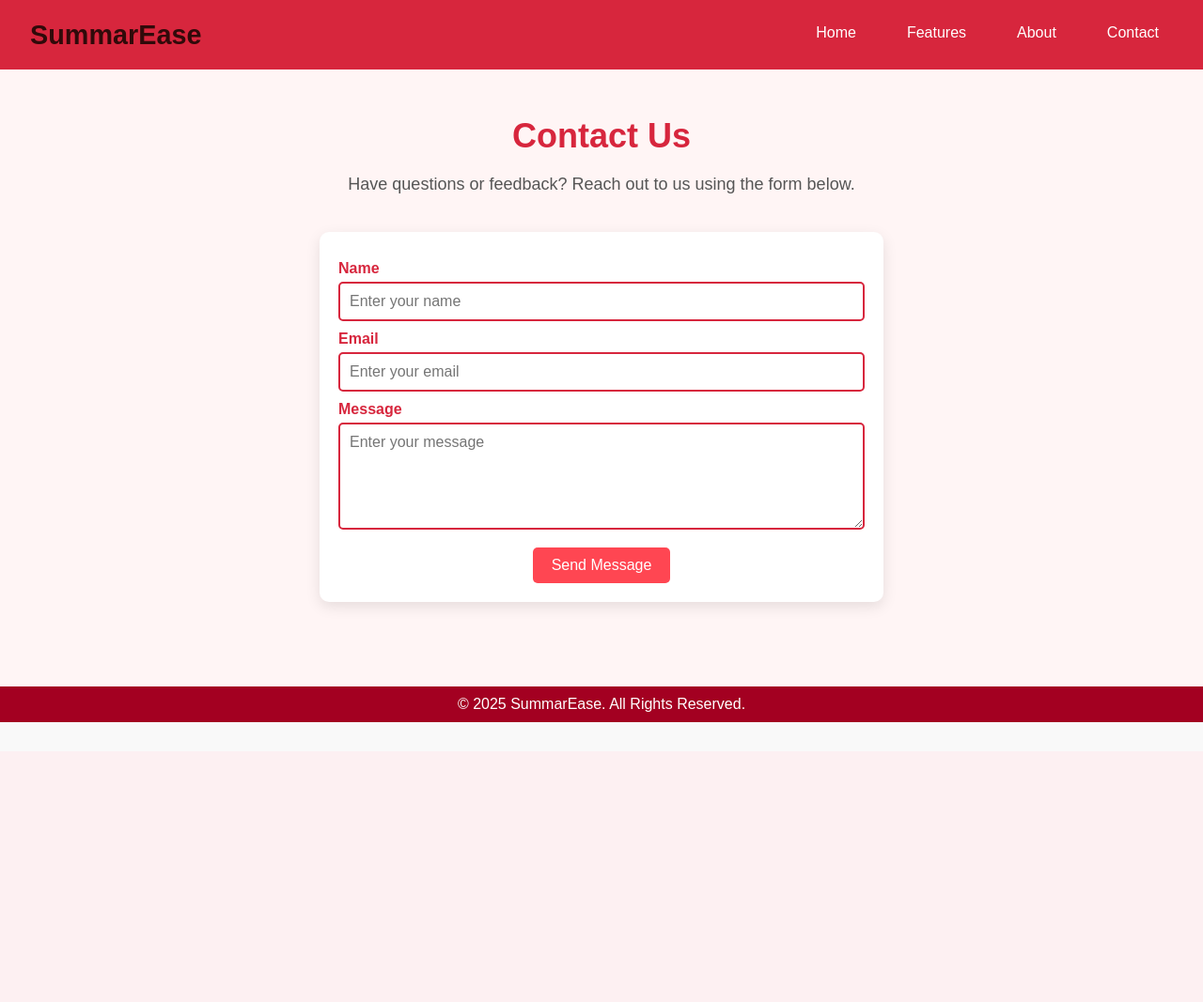
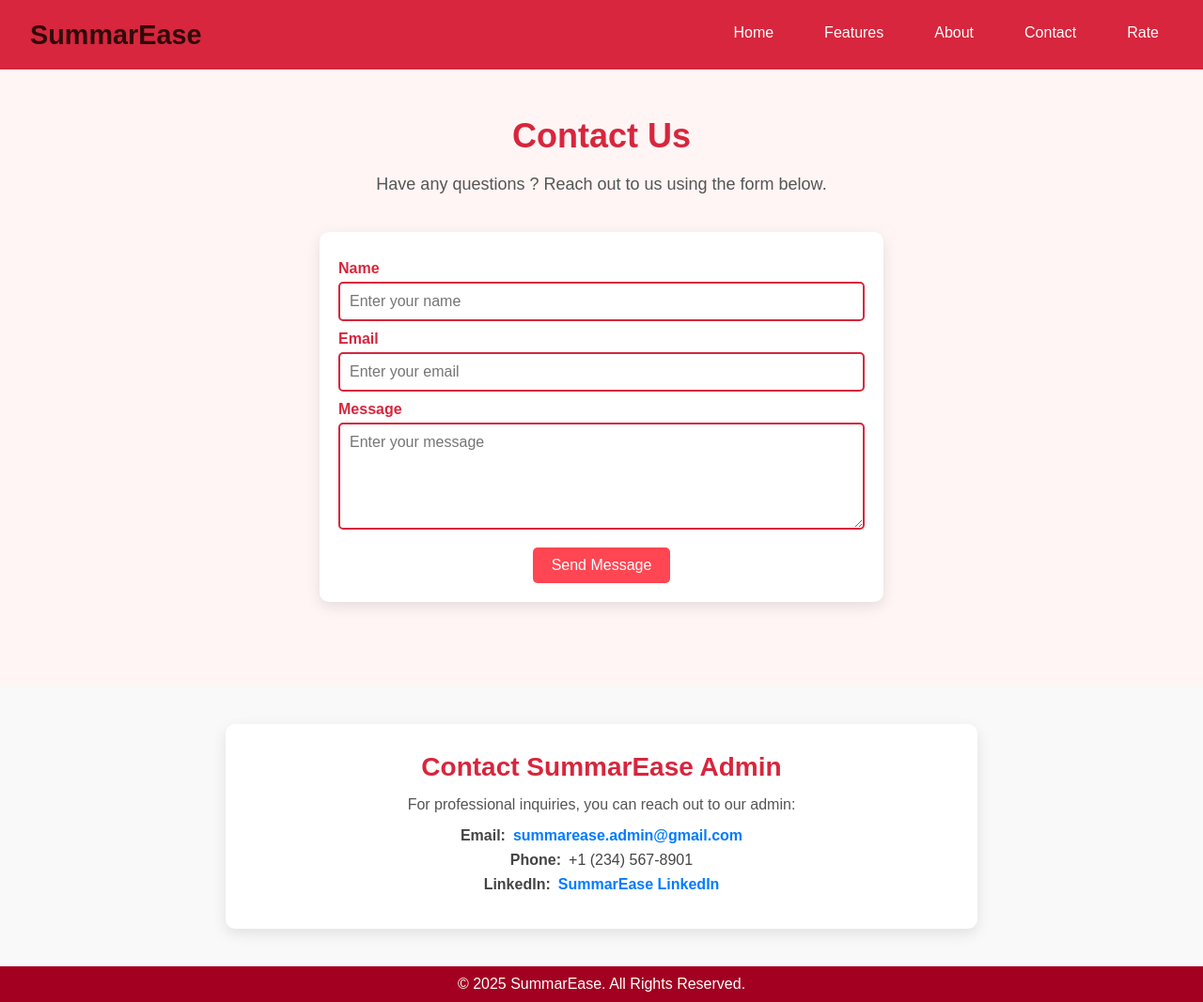
Before and after one commit to pranjalpatil31/SummarEase, a Flask app: page /contact.html in a window 1280 px wide. Shown: the whole page at 94% size. Before the commit the page ends 769 px from the top, so only its background shows below. Run offline with Flask 2, Linux system fonts and the light colour scheme.

Commit message:
contact.html

```diff
--- a/templates/contact.html
+++ b/templates/contact.html
@@ -6,9 +6,10 @@
     <title>SummarEase - Contact</title>
     <link rel="stylesheet" href="{{ url_for('static', filename='styles.css') }}">
     <link rel="icon" type="image/x-icon" href="{{ url_for('static', filename='favicon.ico') }}">
+    <link rel="stylesheet" href="/static/styles.css">
     <script defer src="{{ url_for('static', filename='script.js') }}"></script>
 </head>
-<body>
+<body >
 
     <!-- Navbar -->
     <nav class="navbar">
@@ -18,15 +19,17 @@
             <li><a href="features.html" class="nav-button">Features</a></li>
             <li><a href="about.html" class="nav-button">About</a></li>
             <li><a href="contact.html" class="nav-button">Contact</a></li>
+            <li><a href="rateus.html" class="nav-button">Rate </a></li>
         </ul>
     </nav>
 
     <!-- Contact Section -->
 <section class="contact">
     <h1 class="fade-in">Contact Us</h1>
-    <p class="fade-in">Have questions or feedback? Reach out to us using the form below.</p>
+    <p class="fade-in">Have any questions ? Reach out to us using the form below.</p>
 
-    <form id="contact-form" class="contact-form slide-up">
+        <form id="contact-form" class="contact-form slide-up" method="POST" action="/submit-form">
+
         <label for="name">Name</label>
         <input type="text" id="name" name="name" placeholder="Enter your name" required>
 
@@ -43,7 +46,15 @@
 
 </section>
 
-
+<section class="contact-info" >
+    <h2>Contact SummarEase Admin</h2>
+    <p>For professional inquiries, you can reach out to our admin:</p>
+    <ul>
+        <li><strong>Email:</strong> <a href="mailto:summarease.admin@gmail.com">summarease.admin@gmail.com</a></li>
+        <li><strong>Phone:</strong> +1 (234) 567-8901</li>
+        <li><strong>LinkedIn:</strong> <a href="https://www.linkedin.com/company/summarease" target="_blank">SummarEase LinkedIn</a></li>
+    </ul>
+</section>
 
     <!-- Footer -->
     <footer class="footer">
```
